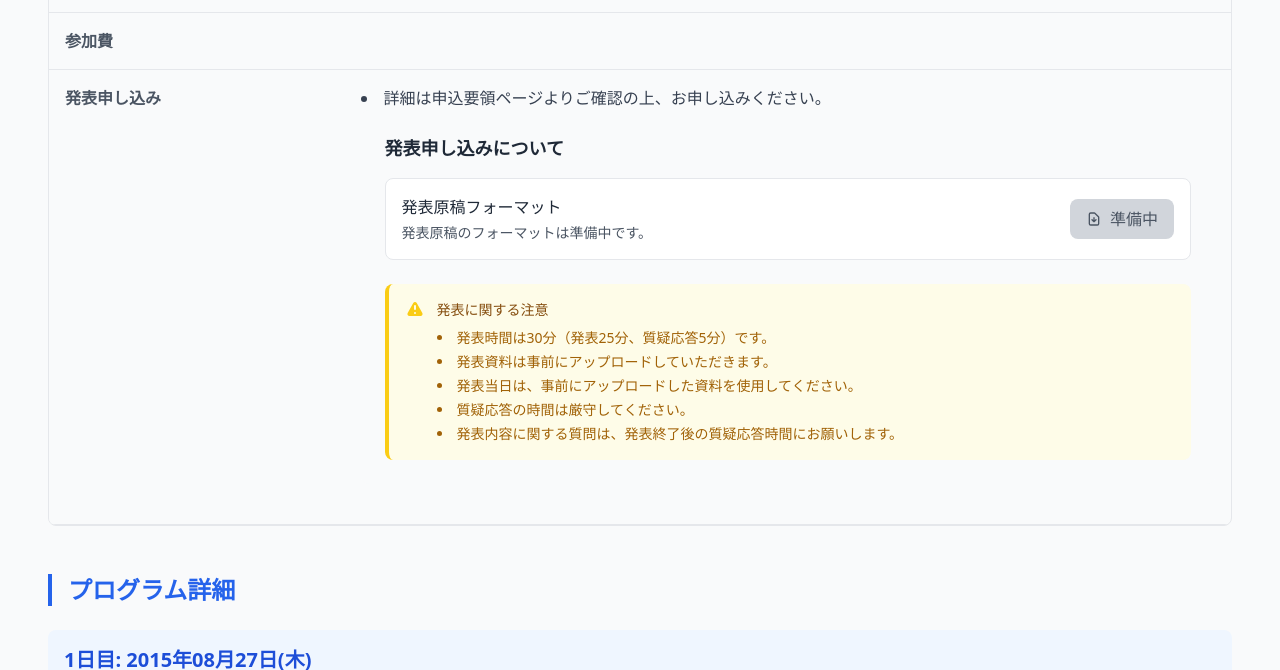
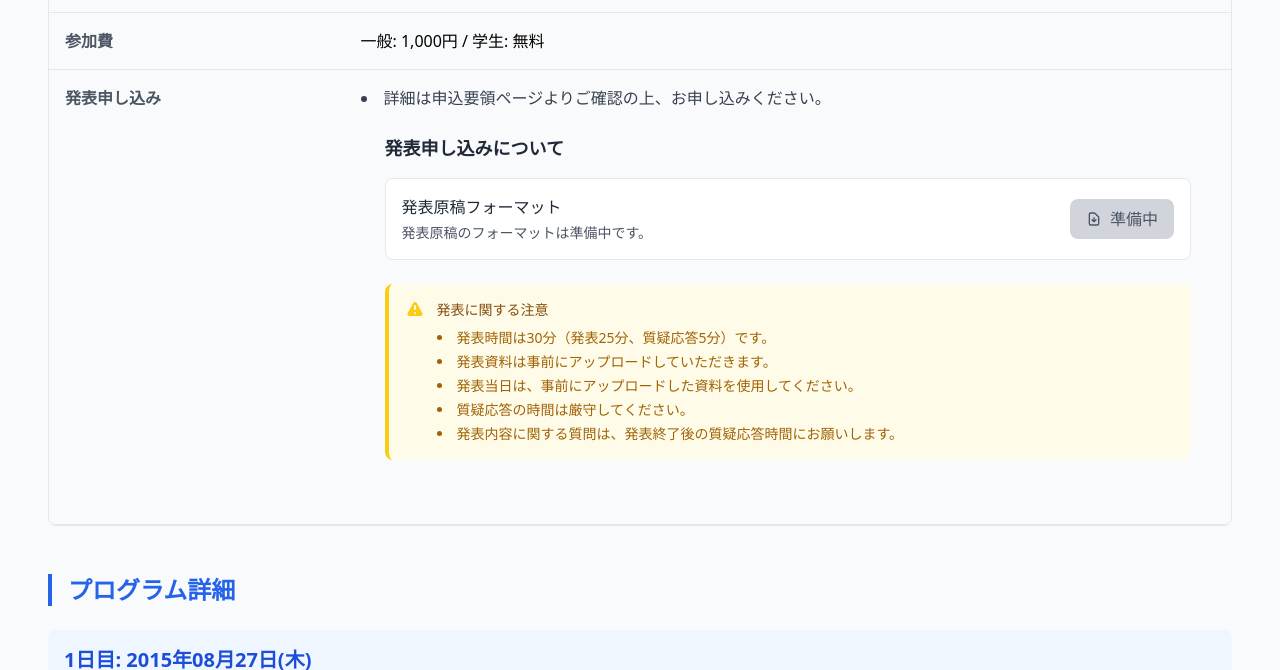
Before and after one commit to FFTPRS/WS, a Jekyll site: the page built from pages/workshop1.html, in a window 1280 px wide and 900 px high, scrolled down 1090 px, cut to the strip 230-900 px from the top of the window. Built offline with Jekyll 4.4.1, drawn with Linux system fonts in a browser that asks for light colours; nearby versions of some CDN libraries.

Commit message:
参加費の記述追記

```diff
--- a/_data/workshop1.yml
+++ b/_data/workshop1.yml
@@ -11,7 +11,7 @@ end_date: 2015-08-28
 place: "草津温泉"
 place_url: https://www.kusatsu-onsen.ne.jp/portal/
 google_map: <iframe src="https://www.google.com/maps/embed?pb=!1m18!1m12!1m3!1d6404.130856202693!2d138.5889696468049!3d36.62481169973654!2m3!1f0!2f0!3f0!3m2!1i1024!2i768!4f13.1!3m3!1m2!1s0x601de6551bc5baed%3A0xd9a3b917d00a1eab!2z44CSMzc3LTE3MTEg576k6aas55yM5ZC-5aa76YOh6I2J5rSl55S66I2J5rSlIOiNiea0pea4qeaziQ!5e0!3m2!1sja!2sjp!4v1754557723915!5m2!1sja!2sjp" width="600" height="450" style="border:0;" allowfullscreen="" loading="lazy" referrerpolicy="no-referrer-when-downgrade"></iframe>
-entrance_fee: ""
+entrance_fee: "一般: 1,000円 / 学生: 無料"
 application_deadline: ""
 manuscript_deadline: ""
 social_gathering_application_deadline: ""
```
